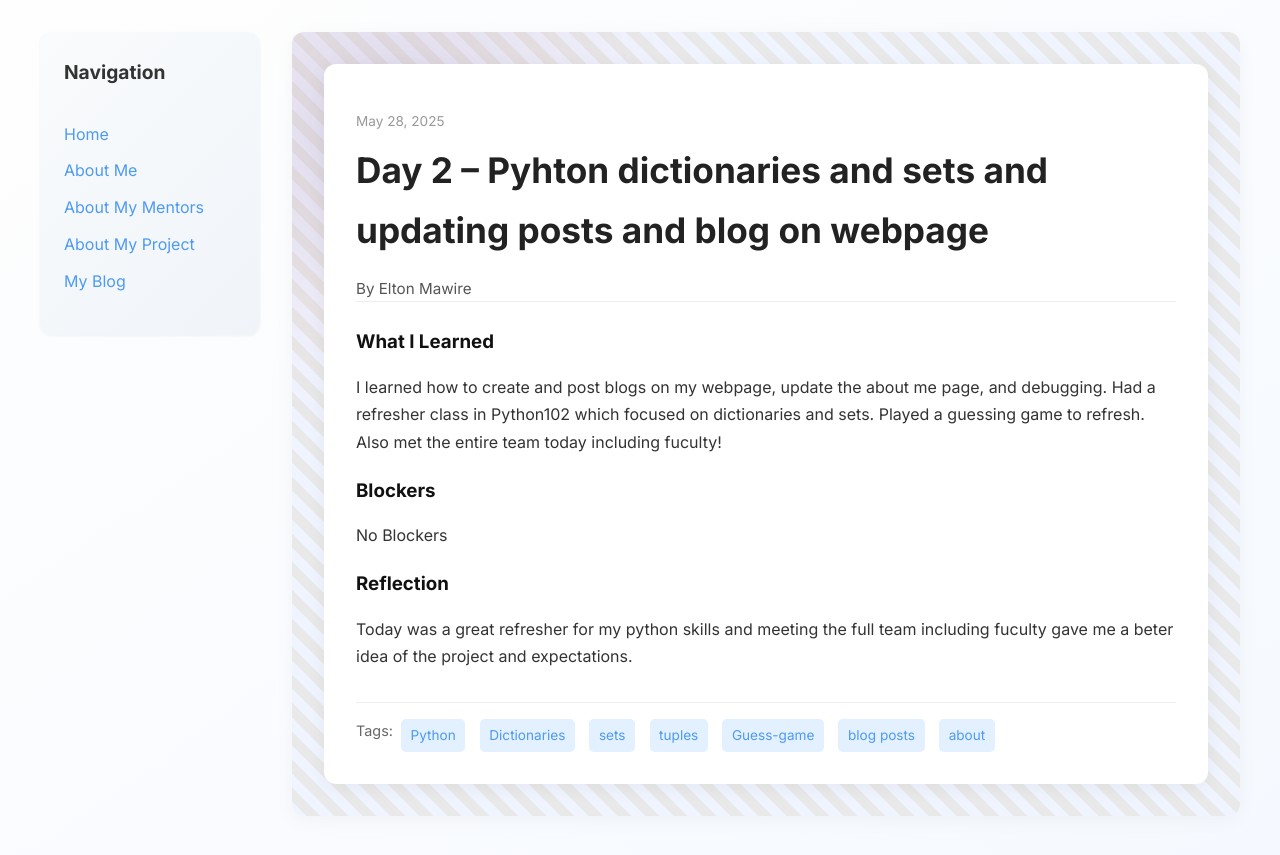
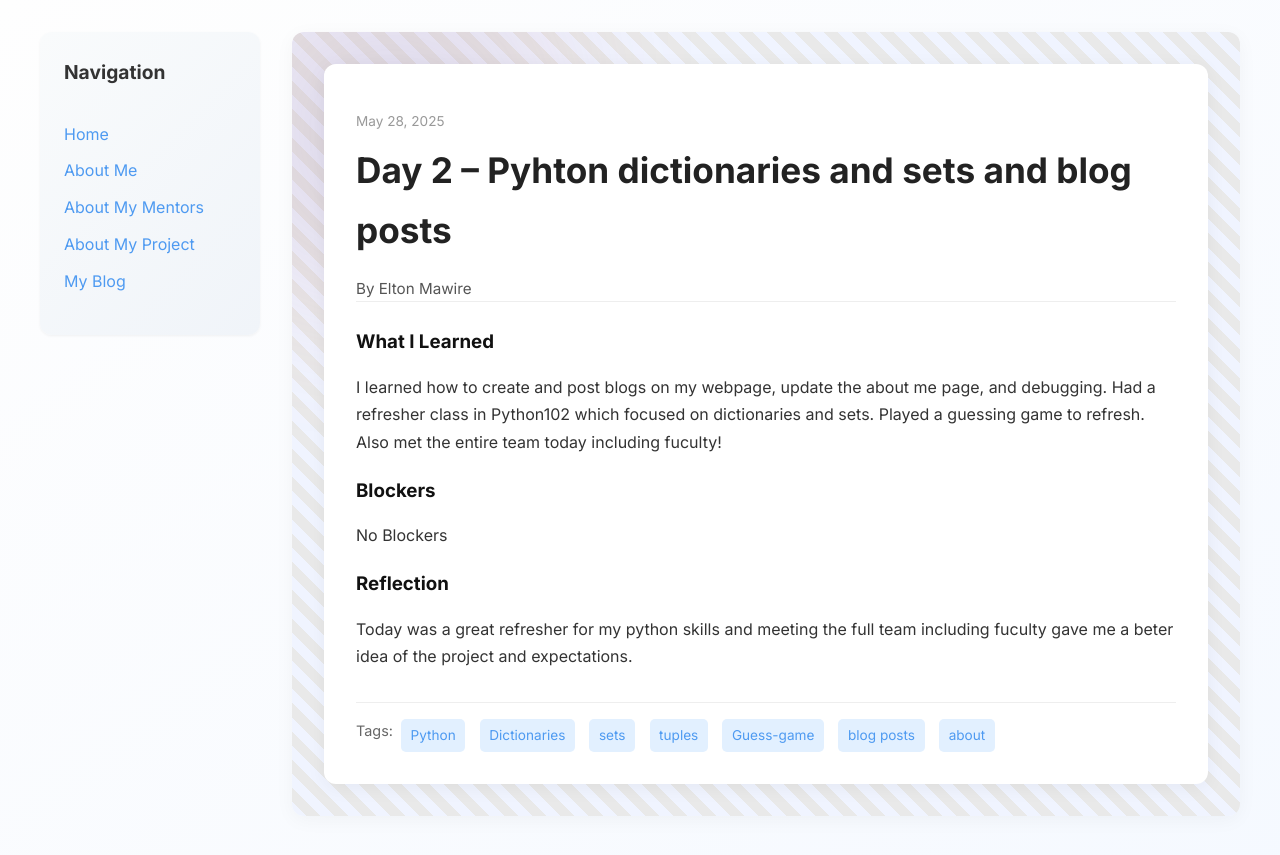
Before and after one commit to Nginga/Nginga.github.io, a Jekyll site: the page built from _posts/2025-05-28-day-2.md, in a window 1280 px wide. Shown: the top 855 px of the page. Built offline with Jekyll 4.4.1, drawn with Linux system fonts in a browser that asks for light colours.

Commit message:
Update 2025-05-28-day-2.md

```diff
--- a/_posts/2025-05-28-day-2.md
+++ b/_posts/2025-05-28-day-2.md
@@ -1,6 +1,6 @@
 ---
 layout: post
-title: "Day 2 – Pyhton dictionaries and sets and updating posts and blog on webpage"
+title: "Day 2 – Pyhton dictionaries and sets and blog posts"
 date: 2025-05-28
 author: Elton Mawire
 permalink: /day2.html
```
